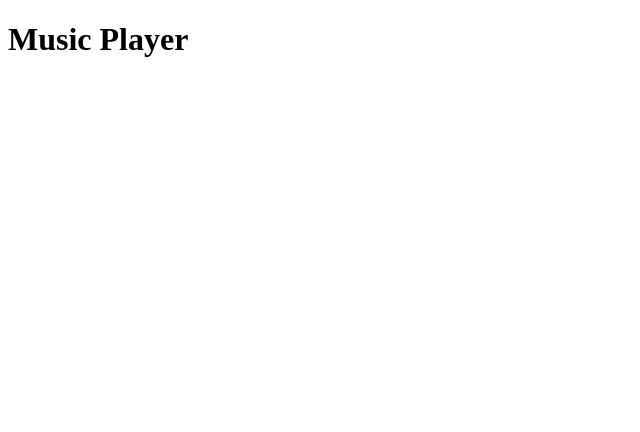
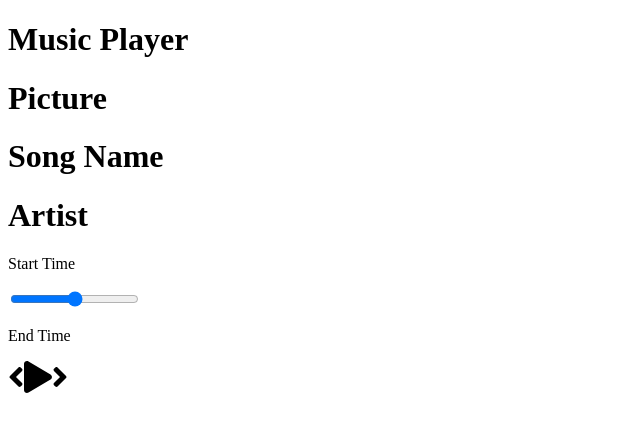
Before and after one commit to aaronsts/react-music-player, a React (Create React App) app: page / in a window 1280 px wide. Shown: the top 432 px of the page, without its empty margins (0-640 px from the left). Built offline with nearby package versions, Linux system fonts and the light colour scheme.

Commit message:
Added Components  Player.js  Song.js  Added FontAwesome dependecies  Added play-control icons

```diff
--- a/package.json
+++ b/package.json
@@ -3,6 +3,9 @@
   "version": "0.1.0",
   "private": true,
   "dependencies": {
+    "@fortawesome/fontawesome-svg-core": "^1.2.34",
+    "@fortawesome/free-solid-svg-icons": "^5.15.2",
+    "@fortawesome/react-fontawesome": "^0.1.14",
     "@testing-library/jest-dom": "^5.11.9",
     "@testing-library/react": "^11.2.5",
     "@testing-library/user-event": "^12.7.1",
--- a/src/App.js
+++ b/src/App.js
@@ -1,9 +1,15 @@
 import react from "react";
+
+// Adding components
+import Player from './Components/Player';
+import Song from './Components/Song';
 
 function App() {
   return (
     <div className="App">
       <h1>Music Player</h1>
+      <Song />
+      <Player />
     </div>
   );
 }
--- /dev/null
+++ b/src/Components/Player.js
@@ -0,0 +1,22 @@
+import React from "react";
+import {FontAwesomeIcon} from '@fortawesome/react-fontawesome';
+import {faPlay, faAngleLeft, faAngleRight} from '@fortawesome/free-solid-svg-icons';
+
+const Player = () => {
+    return(
+        <div className="player">
+            <div className="time-control">
+                <p>Start Time</p>
+                <input type='range' />
+                <p> End Time </p>
+            </div>
+            <div className="play-control">
+                <FontAwesomeIcon className='skip-back' size='2x' icon={faAngleLeft} />
+                <FontAwesomeIcon className='play' size='2x' icon={faPlay} />
+                <FontAwesomeIcon className='skip-forward' size='2x' icon={faAngleRight} />
+            </div>
+        </div>
+    );
+}
+
+export default Player;
--- /dev/null
+++ b/src/Components/Song.js
@@ -0,0 +1,13 @@
+import React from "react";
+
+const Song = () => {
+    return(
+        <div className="song-container">
+            <h1>Picture</h1>
+            <h1>Song Name</h1>
+            <h1>Artist</h1>
+        </div>
+    );
+}
+
+export default Song;
```
Also changed, not shown: 1 other file (tests, documents, lock files or other folders).
